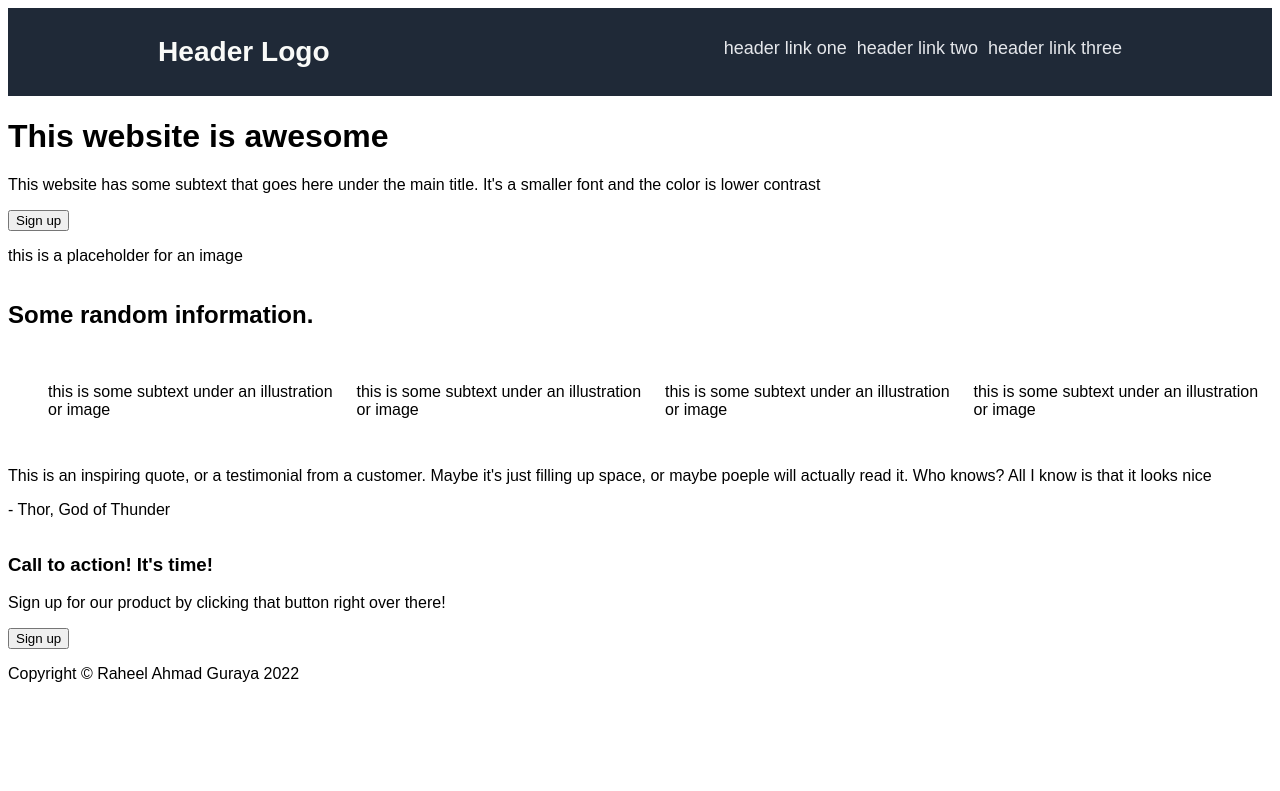
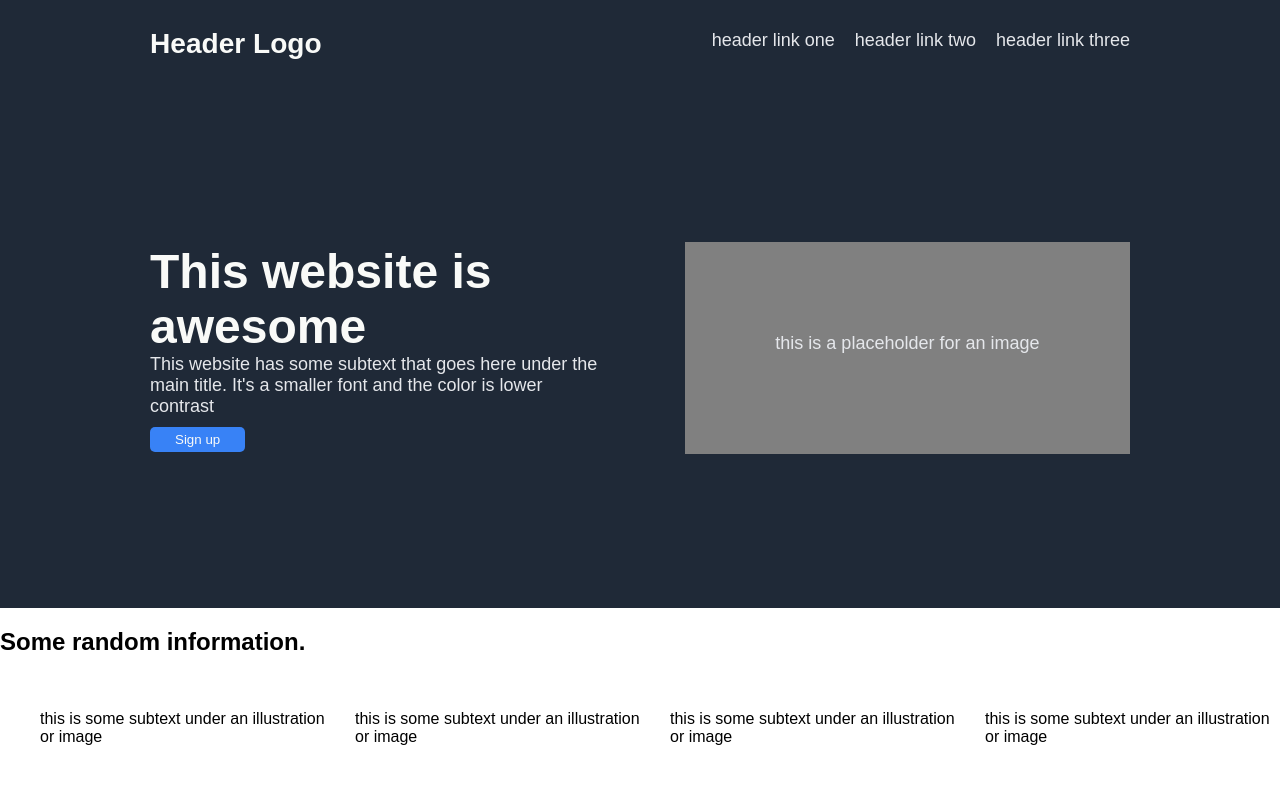
Before and after one commit to raheelahmadguraya/landing-page, a plain HTML site: page index.html in a window 1280 px wide. Shown: the top 791 px of the page. Drawn offline with Linux system fonts and the light colour scheme.

Commit message:
Add CSS styling to first content section

```diff
--- a/style.css
+++ b/style.css
@@ -3,25 +3,65 @@ body{
     flex-direction: column;
     justify-content: space-between;
     font-family: Arial, Helvetica, sans-serif;
+    margin: 0px;
 }
 
-.header{
+.header {
     background-color: #1F2937;
     font-size: 24px;
     color: #f9faf8;
+    padding: 0px 150px;
     display: flex;
     justify-content: space-between;
-    padding: 0px 150px;
 }
 
-ul{
+ul {
     list-style-type: none;
     display: flex;
-    gap: 10px;
+    gap: 20px;
 }
 
-a{
+a {
     text-decoration: none;
     font-size: 18px;
     color: #e5e7eb;
 }
+
+.content0 {
+    background-color: #1F2937;
+    padding: 10px 150px;
+    margin: 0px;
+    display: flex;
+    justify-content: space-between;
+    align-items: center;
+    height: 500px;
+}
+
+.content0 .text {
+    width: 450px;
+}
+
+.content0 .image {
+    background-color: gray;
+    padding: 90.5px;
+}
+
+.content0 h1 {
+    color: #f9faf8;
+    font-size: 48px;
+    font-weight: bold;
+    margin: 0;
+}
+.content0 p {
+    color: #e5e7eb;
+    font-size: 18px;
+    margin: 0px 0px 10px 0px;
+}
+
+.content0 button {
+    background-color: #3882f6;
+    color: #f9faf8;
+    padding: 5px 25px;
+    border-radius: 5px;
+    border: 0;
+}
```
